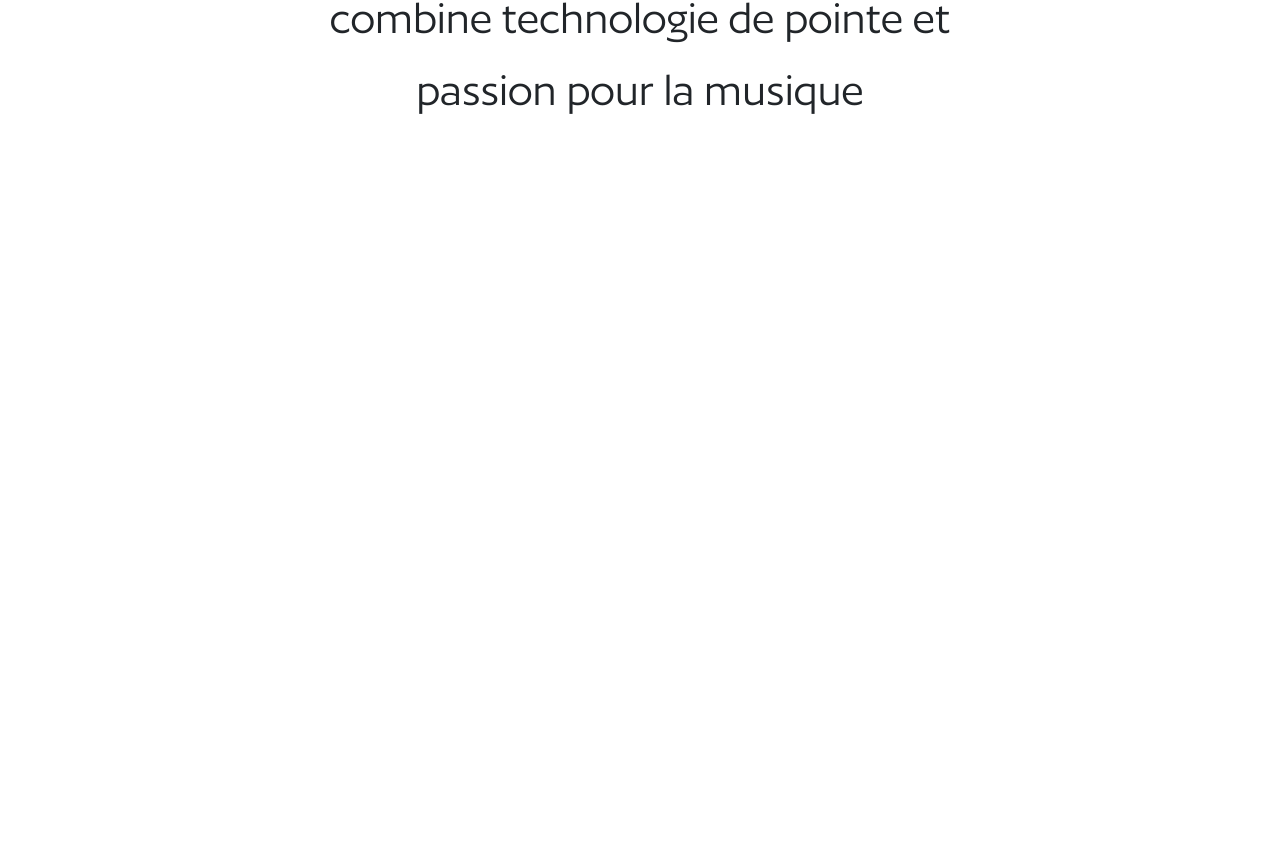
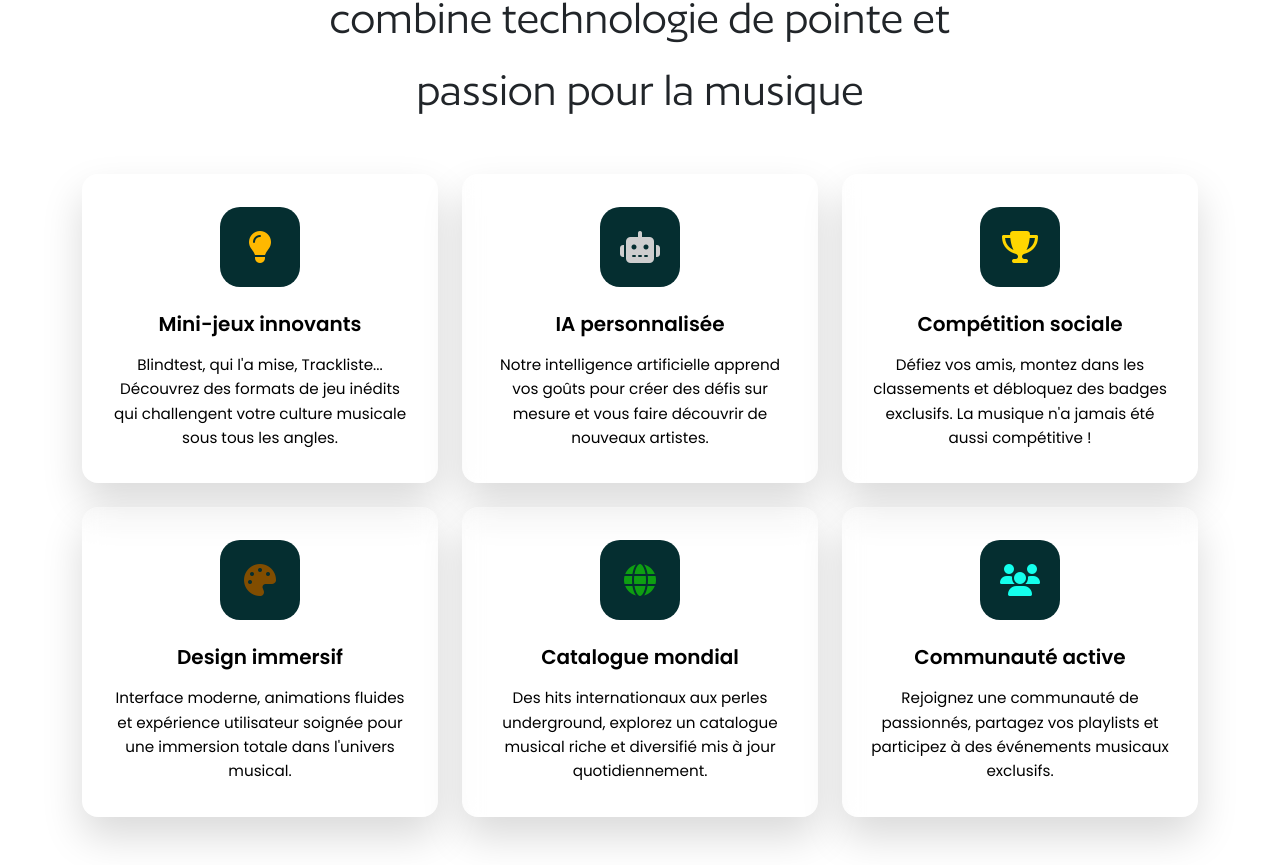
Before and after one commit to rythmix-app/landing-page, an Angular app: page / in a window 1280 px wide. Shown: the part 1106-1971 px from the top of the page. Before the commit the page ends 1280 px from the top, so only its background shows below. Built offline with nearby package versions, Linux system fonts and the light colour scheme.

Commit message:
feat: create component for cards

```diff
--- a/src/app/app.html
+++ b/src/app/app.html
@@ -16,4 +16,64 @@
   <div class="description">
     Une expérience musicale unique qui combine technologie de pointe et passion pour la musique
   </div>
+
+  <div class="features-section">
+    <div class="container">
+      <div class="row g-4">
+        <div class="col-4">
+          <app-qualification-bloc
+            icon="lightbulb"
+            iconColor="#FFB800"
+            title="Mini-jeux innovants"
+            description="Blindtest, qui l'a mise, Trackliste... Découvrez des formats de jeu inédits qui challengent votre culture musicale sous tous les angles.">
+          </app-qualification-bloc>
+        </div>
+
+        <div class="col-4">
+          <app-qualification-bloc
+            icon="robot"
+            iconColor="#CECECE"
+            title="IA personnalisée"
+            description="Notre intelligence artificielle apprend vos goûts pour créer des défis sur mesure et vous faire découvrir de nouveaux artistes.">
+          </app-qualification-bloc>
+        </div>
+
+        <div class="col-4">
+          <app-qualification-bloc
+            icon="trophy"
+            iconColor="#FFD700"
+            title="Compétition sociale"
+            description="Défiez vos amis, montez dans les classements et débloquez des badges exclusifs. La musique n'a jamais été aussi compétitive !">
+          </app-qualification-bloc>
+        </div>
+
+        <div class="col-4">
+          <app-qualification-bloc
+            icon="palette"
+            iconColor="#814D00"
+            title="Design immersif"
+            description="Interface moderne, animations fluides et expérience utilisateur soignée pour une immersion totale dans l'univers musical.">
+          </app-qualification-bloc>
+        </div>
+
+        <div class="col-4">
+          <app-qualification-bloc
+            icon="globe"
+            iconColor="#0E9E12"
+            title="Catalogue mondial"
+            description="Des hits internationaux aux perles underground, explorez un catalogue musical riche et diversifié mis à jour quotidiennement.">
+          </app-qualification-bloc>
+        </div>
+
+        <div class="col-4">
+          <app-qualification-bloc
+            icon="users"
+            iconColor="var(--blue-light)"
+            title="Communauté active"
+            description="Rejoignez une communauté de passionnés, partagez vos playlists et participez à des événements musicaux exclusifs.">
+          </app-qualification-bloc>
+        </div>
+      </div>
+    </div>
+  </div>
 </div>
--- a/src/app/app.scss
+++ b/src/app/app.scss
@@ -40,6 +40,17 @@
     width: 60%;
     text-align: center;
     font-family: 'Author-Regular', serif;
+  }
 
+  .features-section {
+    .row {
+      display: flex;
+      flex-wrap: wrap;
+
+      .col-4 {
+        flex: 0 0 33.333333% !important;
+        max-width: 33.333333% !important;
+      }
+    }
   }
 }
--- a/src/app/app.ts
+++ b/src/app/app.ts
@@ -1,10 +1,11 @@
 import { Component, signal } from '@angular/core';
 import { RouterOutlet } from '@angular/router';
 import {InputBloc} from './components/input-bloc/input-bloc';
+import {QualificationBloc} from './components/qualification-bloc/qualification-bloc';
 
 @Component({
   selector: 'app-root',
-  imports: [RouterOutlet, InputBloc],
+  imports: [RouterOutlet, InputBloc, QualificationBloc],
   templateUrl: './app.html',
   styleUrl: './app.scss'
 })
--- /dev/null
+++ b/src/app/components/qualification-bloc/qualification-bloc.html
@@ -0,0 +1,12 @@
+<div class="feature-card" [ngClass]="customClass">
+  <div class="icon-container">
+    <div class="icon-wrapper">
+      <i [class]="iconType + ' fa-' + icon" [style.color]="iconColor"></i>
+    </div>
+  </div>
+
+  <div class="card-content">
+    <h3 class="card-title">{{ title }}</h3>
+    <p class="card-description">{{ description }}</p>
+  </div>
+</div>
--- /dev/null
+++ b/src/app/components/qualification-bloc/qualification-bloc.scss
@@ -0,0 +1,95 @@
+@import "../../../../public/assets/css/variables";
+@import 'bootstrap/scss/bootstrap';
+
+.feature-card {
+  background: rgba(255, 255, 255, 0.05);
+  backdrop-filter: blur(10px);
+  border: 1px solid rgba(255, 255, 255, 0.1);
+  border-radius: 16px;
+  padding: 2rem 1.5rem;
+  text-align: center;
+  transition: all 0.3s ease;
+  height: 100%;
+  display: flex;
+  flex-direction: column;
+  box-shadow: 0 20px 40px rgba(0, 0, 0, 0.15);
+
+  &:hover {
+    transform: translateY(-8px);
+    border-color: var(--blue-green);
+    box-shadow: 0 20px 40px var(--blue-green);
+  }
+}
+
+.icon-container {
+  margin-bottom: 1.5rem;
+}
+
+.icon-wrapper {
+  width: 80px;
+  height: 80px;
+  background: var(--blue-dark);
+  border-radius: 20px;
+  display: flex;
+  align-items: center;
+  justify-content: center;
+  margin: 0 auto;
+  transition: all 0.3s ease;
+
+  .feature-card:hover & {
+    background: var(--blue-green);
+    transform: scale(1.1);
+  }
+
+  i {
+    font-size: 2rem;
+    transition: all 0.3s ease;
+  }
+}
+
+.card-content {
+  flex: 1;
+  color: black;
+  display: flex;
+  flex-direction: column;
+}
+
+.card-title {
+  font-family: 'Poppins', sans-serif;
+  font-weight: 600;
+  font-size: 1.25rem;
+  margin-bottom: 1rem;
+  line-height: 1.3;
+}
+
+.card-description {
+  font-family: 'Poppins', sans-serif;
+  font-weight: 400;
+  font-size: 0.95rem;
+  line-height: 1.6;
+  margin: 0;
+  flex: 1;
+}
+
+@media (max-width: 768px) {
+  .feature-card {
+    padding: 1.5rem 1rem;
+  }
+
+  .icon-wrapper {
+    width: 60px;
+    height: 60px;
+
+    i {
+      font-size: 1.5rem;
+    }
+  }
+
+  .card-title {
+    font-size: 1.1rem;
+  }
+
+  .card-description {
+    font-size: 0.9rem;
+  }
+}
--- a/src/styles.scss
+++ b/src/styles.scss
@@ -1,5 +1,7 @@
 @import "../public/assets/css/variables";
 @import 'bootstrap/scss/bootstrap';
+@import '@fortawesome/fontawesome-free/css/all.min.css';
+
 
 @import url('https://fonts.googleapis.com/css2?family=Poppins:wght@300;400;500;600;700&display=swap');
 
```
Also changed, not shown: src/app/components/qualification-bloc/qualification-bloc.ts (added, +20 -0 lines), 1 other file (tests, documents, lock files or other folders).
